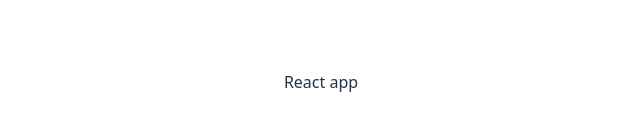
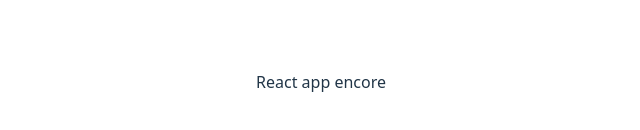
Before and after one commit to DORFOX69/Webhook-ngrok, a React (Vite) app: page / in a window 1280 px wide. Shown: the part 318-448 px from the top of the page, without its empty margins (319-959 px from the left). Built offline with nearby package versions, Linux system fonts and the light colour scheme.

Commit message:
Dernier test

```diff
--- a/src/App.jsx
+++ b/src/App.jsx
@@ -8,7 +8,7 @@ function App() {
 
   return (
    <>
-     <p>React app</p>
+     <p>React app encore</p>
    </>
   )
 }
```
